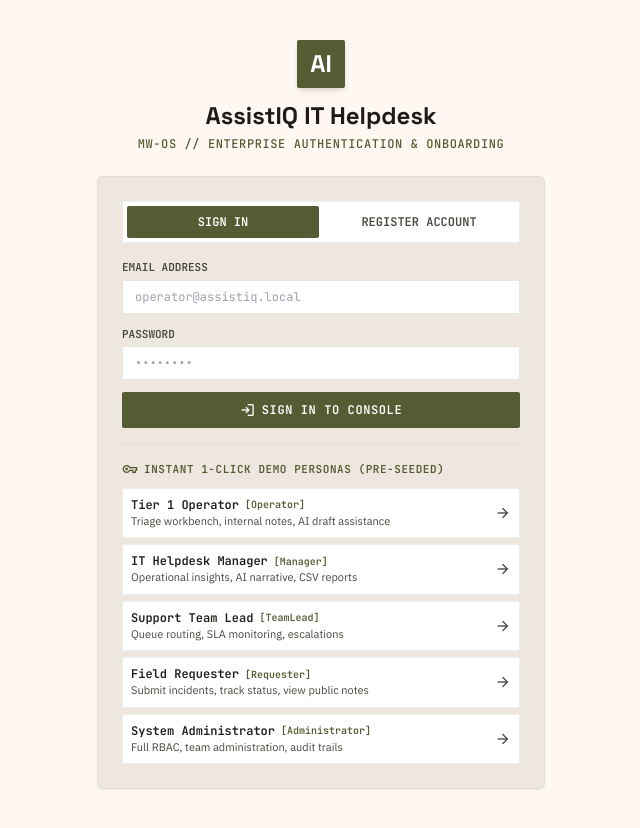
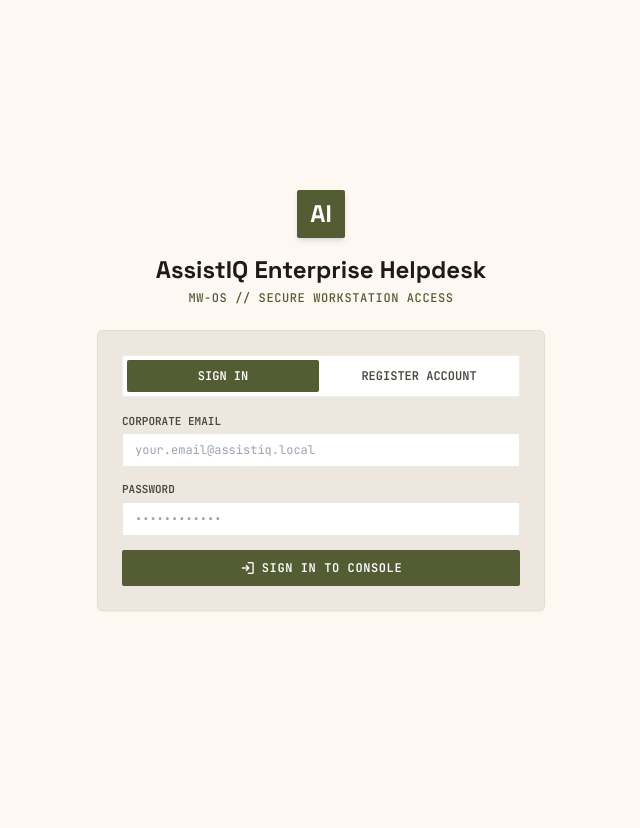
Before and after one commit to rasikakudale90/AssistIQ, a React (Vite) app in the folder frontend/: page / in a window 1280 px wide. Shown: the whole page, without its empty margins (319-959 px from the left). After the commit the page ends 800 px from the top, so only its background shows below. Built offline with nearby package versions, Linux system fonts and the light colour scheme.

Commit message:
Apply Option A: Remove demo buttons and clean up header and login views

```diff
--- a/frontend/src/components/layout/Header.tsx
+++ b/frontend/src/components/layout/Header.tsx
@@ -1,12 +1,12 @@
 import React, { useState, useEffect } from 'react';
 import { useAuth } from '../../context/AuthContext';
-import { UserRole, DashboardStats } from '../../api/types';
+import { DashboardStats } from '../../api/types';
 import { getDashboardStatsApi } from '../../api/insights';
 
 export const Header: React.FC = () => {
-  const { user, logout, switchDemoRole } = useAuth();
+  const { user, logout } = useAuth();
   const [stats, setStats] = useState<DashboardStats | null>(null);
-  const [showRoleMenu, setShowRoleMenu] = useState(false);
+  const [showUserMenu, setShowUserMenu] = useState(false);
 
   useEffect(() => {
     if (user && user.role !== 'Requester') {
@@ -15,8 +15,6 @@ export const Header: React.FC = () => {
         .catch(() => {});
     }
   }, [user]);
-
-  const roles: UserRole[] = ['Requester', 'Operator', 'TeamLead', 'Manager', 'Administrator'];
 
   return (
     <header className="fixed top-0 w-full z-50 bg-surface-container-low/95 backdrop-blur-md shadow-[0_1px_8px_rgba(0,0,0,0.04)] border-b border-outline-variant/30">
@@ -54,23 +52,23 @@ export const Header: React.FC = () => {
           </div>
         )}
 
-        {/* User & Role Switcher */}
+        {/* User Profile & Account Actions */}
         <div className="flex items-center gap-3 flex-shrink-0">
           {user && (
             <div className="relative">
               <button
-                onClick={() => setShowRoleMenu(!showRoleMenu)}
-                className="flex items-center gap-2 bg-surface-container-high hover:bg-surface-container-highest px-3 py-1.5 rounded transition-colors border border-outline-variant/40"
+                onClick={() => setShowUserMenu(!showUserMenu)}
+                className="flex items-center gap-2.5 bg-surface-container-high hover:bg-surface-container-highest px-3 py-1.5 rounded transition-colors border border-outline-variant/40"
               >
                 <div className="flex flex-col items-end text-right">
-                  <span className="font-mono text-[11px] text-on-surface font-semibold truncate max-w-[120px]">
-                    {user.email.split('@')[0]}
+                  <span className="font-mono text-[11px] text-on-surface font-semibold truncate max-w-[140px]">
+                    {user.email}
                   </span>
                   <span className="font-mono text-[9px] uppercase tracking-wider text-primary font-bold">
                     [{user.role}]
                   </span>
                 </div>
-                <div className="w-7 h-7 rounded-full bg-primary flex items-center justify-center text-on-primary text-xs font-bold">
+                <div className="w-7 h-7 rounded-full bg-primary flex items-center justify-center text-on-primary text-xs font-bold shadow-xs">
                   {user.role[0]}
                 </div>
                 <span className="material-symbols-outlined text-[16px] text-on-surface-variant">
@@ -78,41 +76,38 @@ export const Header: React.FC = () => {
                 </span>
               </button>
 
-              {/* Demo Persona Switcher Dropdown */}
-              {showRoleMenu && (
-                <div className="absolute right-0 mt-2 w-56 bg-surface-container-lowest border border-outline-variant/50 rounded shadow-lg py-2 z-50">
-                  <div className="px-3 py-1 border-b border-outline-variant/20 mb-1">
-                    <span className="font-mono text-[10px] text-on-surface-variant uppercase tracking-wider">
-                      Switch Demo Persona
+              {/* User Account Menu Dropdown */}
+              {showUserMenu && (
+                <div className="absolute right-0 mt-2 w-64 bg-surface-container-lowest border border-outline-variant/50 rounded shadow-lg py-2 z-50">
+                  <div className="px-3.5 py-2 border-b border-outline-variant/20 mb-1">
+                    <span className="block font-mono text-[10px] text-on-surface-variant uppercase tracking-wider">
+                      Signed In As
                     </span>
+                    <strong className="block text-xs font-mono text-on-surface truncate">
+                      {user.email}
+                    </strong>
+                    <div className="flex items-center gap-2 mt-1 font-mono text-[10px]">
+                      <span className="px-1.5 py-0.2 bg-primary/10 text-primary font-bold rounded">
+                        {user.role}
+                      </span>
+                      {user.site && (
+                        <span className="text-on-surface-variant truncate">
+                          📍 {user.site}
+                        </span>
+                      )}
+                    </div>
                   </div>
-                  {roles.map((r) => (
-                    <button
-                      key={r}
-                      onClick={() => {
-                        switchDemoRole(r);
-                        setShowRoleMenu(false);
-                      }}
-                      className={`w-full text-left px-3 py-1.5 text-xs flex items-center justify-between hover:bg-surface-container transition-colors ${
-                        user.role === r ? 'font-bold text-primary bg-surface-container-low' : 'text-on-surface'
-                      }`}
-                    >
-                      <span>{r}</span>
-                      {user.role === r && (
-                        <span className="font-mono text-[10px] text-primary">CURRENT</span>
-                      )}
-                    </button>
-                  ))}
-                  <div className="border-t border-outline-variant/20 mt-1 pt-1">
+
+                  <div className="pt-1">
                     <button
                       onClick={() => {
                         logout();
-                        setShowRoleMenu(false);
+                        setShowUserMenu(false);
                       }}
-                      className="w-full text-left px-3 py-1.5 text-xs text-error hover:bg-error-container/30 flex items-center gap-1.5 transition-colors"
+                      className="w-full text-left px-3.5 py-2 text-xs text-error hover:bg-error-container/30 flex items-center gap-2 font-mono font-semibold transition-colors"
                     >
-                      <span className="material-symbols-outlined text-[14px]">logout</span>
-                      Log out
+                      <span className="material-symbols-outlined text-[16px]">logout</span>
+                      Sign Out
                     </button>
                   </div>
                 </div>
--- a/frontend/src/views/LoginView.tsx
+++ b/frontend/src/views/LoginView.tsx
@@ -4,7 +4,7 @@ import { signupApi } from '../api/auth';
 import { UserRole } from '../api/types';
 
 export const LoginView: React.FC = () => {
-  const { login, switchDemoRole, loading } = useAuth();
+  const { login, loading } = useAuth();
   const [authMode, setAuthMode] = useState<'signin' | 'register'>('signin');
 
   // Sign In States
@@ -27,7 +27,7 @@ export const LoginView: React.FC = () => {
     try {
       await login(email, password);
     } catch (err: any) {
-      setError(err.response?.data?.message || err.message || 'Invalid email or password');
+      setError(err.response?.data?.message || err.response?.data?.error?.message || err.message || 'Invalid email or password');
     }
   };
 
@@ -49,56 +49,23 @@ export const LoginView: React.FC = () => {
       setPassword('');
       setAuthMode('signin');
     } catch (err: any) {
-      setError(err.response?.data?.message || err.message || 'Registration failed. Email might already exist.');
+      setError(err.response?.data?.message || err.response?.data?.error?.message || err.message || 'Registration failed. Email might already exist.');
     } finally {
       setRegLoading(false);
     }
   };
 
-  const demoRoles: Array<{ role: UserRole; title: string; email: string; desc: string }> = [
-    {
-      role: 'Operator',
-      title: 'Tier 1 Operator',
-      email: 'operator@assistiq.local',
-      desc: 'Triage workbench, internal notes, AI draft assistance',
-    },
-    {
-      role: 'Manager',
-      title: 'IT Helpdesk Manager',
-      email: 'manager@assistiq.local',
-      desc: 'Operational insights, AI narrative, CSV reports',
-    },
-    {
-      role: 'TeamLead',
-      title: 'Support Team Lead',
-      email: 'lead@assistiq.local',
-      desc: 'Queue routing, SLA monitoring, escalations',
-    },
-    {
-      role: 'Requester',
-      title: 'Field Requester',
-      email: 'requester@assistiq.local',
-      desc: 'Submit incidents, track status, view public notes',
-    },
-    {
-      role: 'Administrator',
-      title: 'System Administrator',
-      email: 'admin@assistiq.local',
-      desc: 'Full RBAC, team administration, audit trails',
-    },
-  ];
-
   return (
-    <div className="min-h-screen bg-surface flex flex-col justify-center py-10 px-4 sm:px-6 lg:px-8">
+    <div className="min-h-screen bg-surface flex flex-col justify-center py-12 px-4 sm:px-6 lg:px-8">
       <div className="sm:mx-auto sm:w-full sm:max-w-md text-center">
         <div className="w-12 h-12 rounded bg-primary flex items-center justify-center text-on-primary font-headline font-bold text-2xl mx-auto shadow-md">
           AI
         </div>
-        <h2 className="mt-3 font-headline text-2xl font-bold text-on-surface">
-          AssistIQ IT Helpdesk
+        <h2 className="mt-4 font-headline text-2xl font-bold text-on-surface">
+          AssistIQ Enterprise Helpdesk
         </h2>
         <p className="mt-1 font-mono text-xs text-primary font-medium tracking-wider uppercase">
-          MW-OS // ENTERPRISE AUTHENTICATION & ONBOARDING
+          MW-OS // SECURE WORKSTATION ACCESS
         </p>
       </div>
 
@@ -154,17 +121,17 @@ export const LoginView: React.FC = () => {
 
           {authMode === 'signin' ? (
             /* Sign In Form */
-            <form className="space-y-3" onSubmit={handleSignIn}>
+            <form className="space-y-3.5" onSubmit={handleSignIn}>
               <div>
                 <label className="block font-mono text-[11px] font-semibold text-on-surface-variant uppercase mb-1">
-                  Email Address
+                  Corporate Email
                 </label>
                 <input
                   type="email"
                   required
                   value={email}
                   onChange={(e) => setEmail(e.target.value)}
-                  placeholder="operator@assistiq.local"
+                  placeholder="your.email@assistiq.local"
                   className="w-full px-3 py-2 bg-surface-container-lowest border border-outline-variant/40 rounded text-xs text-on-surface focus:outline-none focus:ring-1 focus:ring-primary font-mono"
                 />
               </div>
@@ -178,7 +145,7 @@ export const LoginView: React.FC = () => {
                   required
                   value={password}
                   onChange={(e) => setPassword(e.target.value)}
-                  placeholder="••••••••"
+                  placeholder="••••••••••••"
                   className="w-full px-3 py-2 bg-surface-container-lowest border border-outline-variant/40 rounded text-xs text-on-surface focus:outline-none focus:ring-1 focus:ring-primary font-mono"
                 />
               </div>
@@ -194,7 +161,7 @@ export const LoginView: React.FC = () => {
             </form>
           ) : (
             /* Register Account Form */
-            <form className="space-y-3" onSubmit={handleRegister}>
+            <form className="space-y-3.5" onSubmit={handleRegister}>
               <div>
                 <label className="block font-mono text-[11px] font-semibold text-on-surface-variant uppercase mb-1">
                   Corporate Email
@@ -204,14 +171,14 @@ export const LoginView: React.FC = () => {
                   required
                   value={regEmail}
                   onChange={(e) => setRegEmail(e.target.value)}
-                  placeholder="new.user@company.local"
+                  placeholder="name@company.local"
                   className="w-full px-3 py-2 bg-surface-container-lowest border border-outline-variant/40 rounded text-xs text-on-surface focus:outline-none focus:ring-1 focus:ring-primary font-mono"
                 />
               </div>
 
               <div>
                 <label className="block font-mono text-[11px] font-semibold text-on-surface-variant uppercase mb-1">
-                  Create Password (Min 12 Chars)
+                  Create Password (Min 12 Characters)
                 </label>
                 <input
                   type="password"
@@ -219,18 +186,18 @@ export const LoginView: React.FC = () => {
                   minLength={12}
                   value={regPassword}
                   onChange={(e) => setRegPassword(e.target.value)}
-                  placeholder="Password123!@# (min 12 characters)"
+                  placeholder="Min 12 characters (e.g. Password123!@#)"
                   className="w-full px-3 py-2 bg-surface-container-lowest border border-outline-variant/40 rounded text-xs text-on-surface focus:outline-none focus:ring-1 focus:ring-primary font-mono"
                 />
                 <span className="text-[10px] text-on-surface-variant block mt-0.5">
-                  Must meet enterprise Argon2id complexity (12+ characters).
+                  Must meet enterprise Argon2id complexity requirements.
                 </span>
               </div>
 
               <div className="grid grid-cols-2 gap-2">
                 <div>
                   <label className="block font-mono text-[11px] font-semibold text-on-surface-variant uppercase mb-1">
-                    Role Assignment
+                    Role
                   </label>
                   <select
                     value={regRole}
@@ -253,7 +220,7 @@ export const LoginView: React.FC = () => {
                     type="text"
                     value={regSite}
                     onChange={(e) => setRegSite(e.target.value)}
-                    placeholder="e.g. Substation 4"
+                    placeholder="e.g. Main Facility"
                     className="w-full px-2.5 py-1.5 bg-surface-container-lowest border border-outline-variant/40 rounded text-xs text-on-surface font-mono"
                   />
                 </div>
@@ -269,43 +236,6 @@ export const LoginView: React.FC = () => {
               </button>
             </form>
           )}
-
-          {/* Quick 1-Click Demo Personas */}
-          <div className="mt-4 pt-4 border-t border-outline-variant/30">
-            <div className="flex items-center gap-1.5 mb-2.5">
-              <span className="material-symbols-outlined text-primary text-[16px]">vpn_key</span>
-              <span className="font-mono text-[11px] text-primary uppercase font-bold tracking-wider">
-                Instant 1-Click Demo Personas (Pre-seeded)
-              </span>
-            </div>
-            <div className="grid grid-cols-1 gap-1.5">
-              {demoRoles.map((d) => (
-                <button
-                  key={d.role}
-                  type="button"
-                  onClick={() => switchDemoRole(d.role)}
-                  className="flex items-center justify-between p-2 bg-surface-container-lowest hover:bg-surface-container rounded border border-outline-variant/30 text-left transition-colors group"
-                >
-                  <div className="min-w-0">
-                    <div className="flex items-center gap-1.5">
-                      <span className="font-mono text-xs font-bold text-on-surface">
-                        {d.title}
-                      </span>
-                      <span className="font-mono text-[10px] text-primary font-bold">
-                        [{d.role}]
-                      </span>
-                    </div>
-                    <span className="block font-sans text-[11px] text-on-surface-variant truncate">
-                      {d.desc}
-                    </span>
-                  </div>
-                  <span className="material-symbols-outlined text-[16px] text-on-surface-variant group-hover:text-primary transition-colors flex-shrink-0">
-                    arrow_forward
-                  </span>
-                </button>
-              ))}
-            </div>
-          </div>
         </div>
       </div>
     </div>
```
